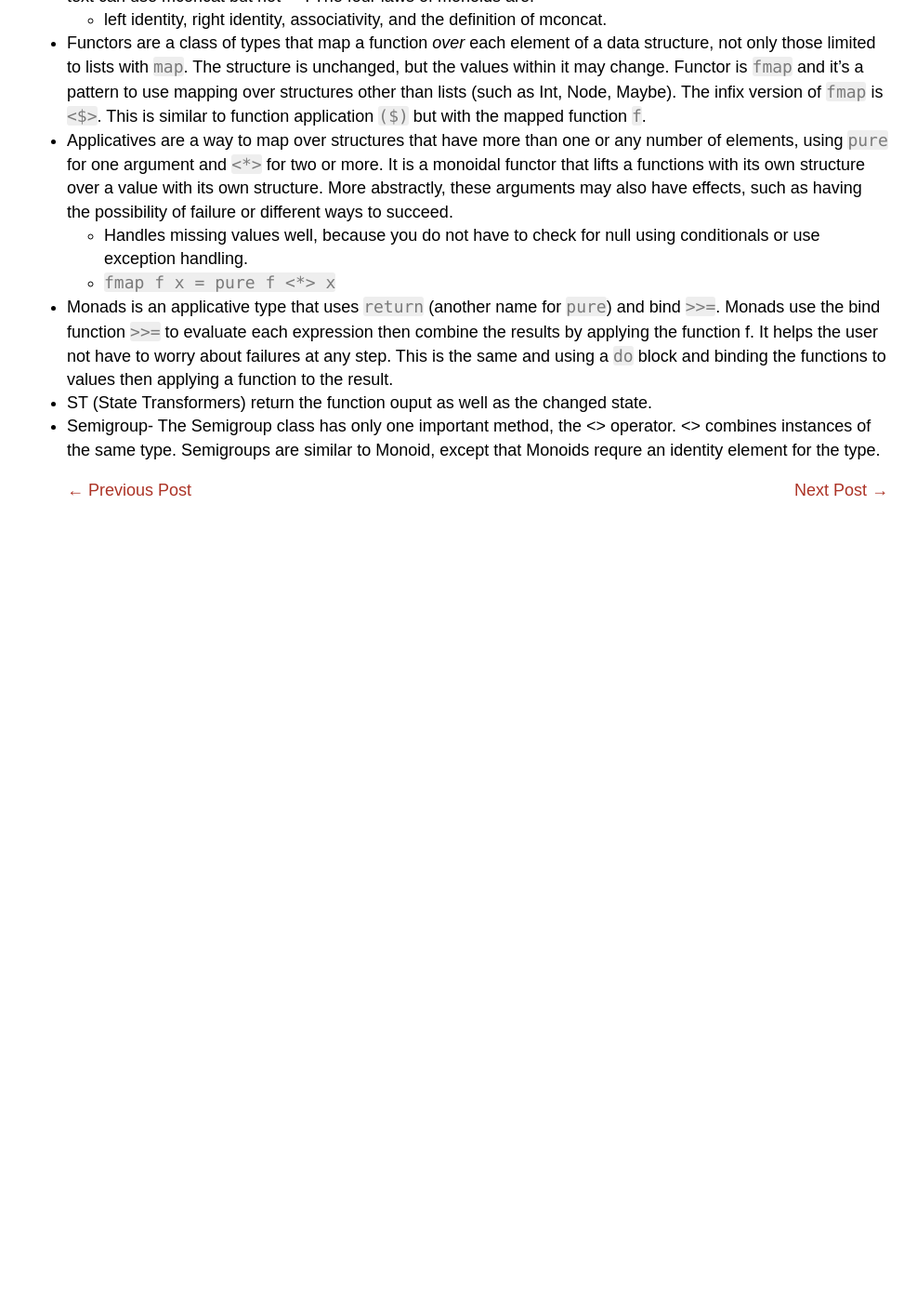
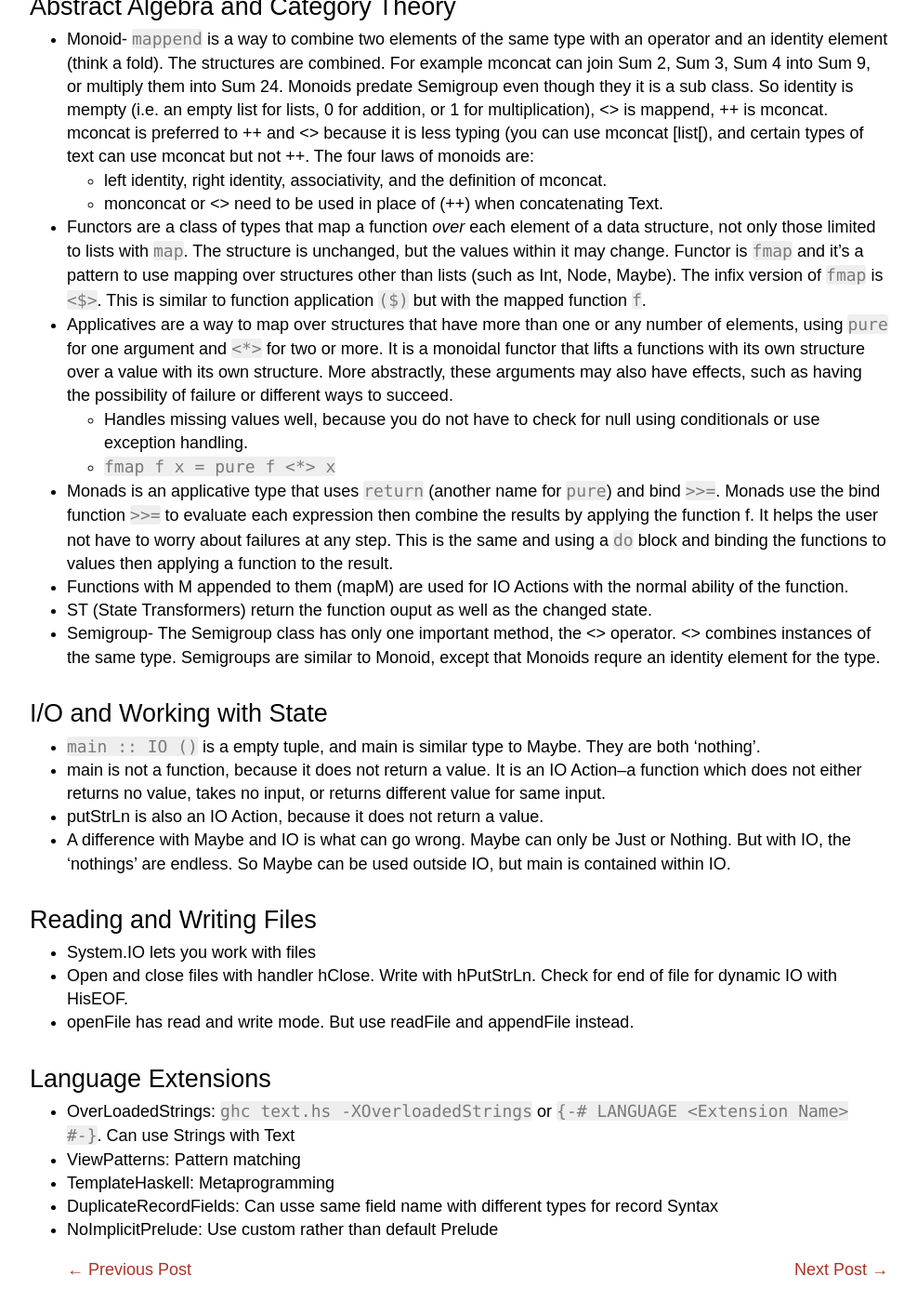
Before and after one commit to janaipakos/janaipakos.github.io, a Jekyll site: the page built from _posts/2016-10-03-Master-Haskell-Notes.md, in a window 1280 px wide and 1400 px high, scrolled down 3039 px. Shown: the whole window at 93% size, without its empty margins (146-1133 px from the left). Built offline with Jekyll 4.4.1, drawn with Linux system fonts in a browser that asks for light colours; before the commit the page ends 3669 px from its top, so only the background shows below that; some of the changed text lies outside the part shown.

```diff
--- a/_posts/2016-10-03-Master-Haskell-Notes.md
+++ b/_posts/2016-10-03-Master-Haskell-Notes.md
@@ -93,13 +93,38 @@ date: 2016-10-03
 - Haskell is lexically or location-base scoped
 - Scope is the entire function, not just what is to the right of the equals. But func is outside, while let is inside
 
+## Data Types
+- Strings, or lists of Chars, are not efficient for storing data. Use Text instead with Data.Text: `import qualified Data.Text as T`
+    + Similar functions between to the two, except for (++). Use mconcat or <> to concatenate
+- Data.Text.IO can work with IO with Text.
+
 ## Abstract Algebra and Category Theory
 - Monoid- `mappend` is a way to combine two elements of the same type with an operator and an identity element (think a fold). The structures are combined. For example mconcat can join Sum 2, Sum 3, Sum 4 into Sum 9, or multiply them into Sum 24. Monoids predate Semigroup even though they it is a sub class. So identity is mempty (i.e. an empty list for lists, 0 for addition, or 1 for multiplication), <> is mappend, ++ is mconcat. mconcat is preferred to ++ and <> because it is less typing (you can use mconcat [list[), and certain types of text can use mconcat but not ++. The four laws of monoids are:
     + left identity, right identity, associativity, and the definition of mconcat.
+    + monconcat or <> need to be used in place of (++) when concatenating Text.
 - Functors are a class of types that map a function *over* each element of a data structure, not only those limited to lists with `map`. The structure is unchanged, but the values within it may change. Functor is `fmap` and it's a pattern to use mapping over structures other than lists (such as Int, Node, Maybe). The infix version of `fmap` is `<$>`. This is similar to function application `($)` but with the mapped function `f`.
 - Applicatives are a way to map over structures that have more than one or any number of elements, using `pure` for one argument and `<*>` for two or more. It is a monoidal functor that lifts a functions with its own structure over a value with its own structure. More abstractly, these arguments may also have effects, such as having the possibility of failure or different ways to succeed.
     - Handles missing values well, because you do not have to check for null using conditionals or use exception handling.
     - `fmap f x = pure f <*> x`
 - Monads is an applicative type that uses `return` (another name for `pure`) and bind `>>=`. Monads use the bind function `>>=` to evaluate each expression then combine the results by applying the function f. It helps the user not have to worry about failures at any step. This is the same and using a `do` block and binding the functions to values then applying a function to the result.
+- Functions with M appended to them (mapM) are used for IO Actions with the normal ability of the function.
 - ST (State Transformers) return the function ouput as well as the changed state.
 - Semigroup- The Semigroup class has only one important method, the <> operator. <> combines instances of the same type. Semigroups are similar to Monoid, except that Monoids requre an identity element for the type.
+
+## I/O and Working with State
+- `main :: IO ()` is a empty tuple, and main is similar type to Maybe. They are both 'nothing'.
+- main is not a function, because it does not return a value. It is an IO Action--a function which does not either returns no value, takes no input, or returns different value for same input.
+- putStrLn is also an IO Action, because it does not return a value.
+- A difference with Maybe and IO is what can go wrong. Maybe can only be Just or Nothing. But with IO, the 'nothings' are endless. So Maybe can be used outside IO, but main is contained within IO.
+
+## Reading and Writing Files
+- System.IO lets you work with files
+- Open and close files with handler hClose. Write with hPutStrLn. Check for end of file for dynamic IO with HisEOF.
+- openFile has read and write mode. But use readFile and appendFile instead.
+
+## Language Extensions
+- OverLoadedStrings: `ghc text.hs -XOverloadedStrings` or `{-# LANGUAGE <Extension Name> #-}`. Can use Strings with Text
+- ViewPatterns: Pattern matching
+- TemplateHaskell: Metaprogramming
+- DuplicateRecordFields: Can usse same field name with different types for record Syntax
+- NoImplicitPrelude: Use custom rather than default Prelude
```
Also changed, not shown: other parts of _posts/2016-10-03-Master-Haskell-Notes.md (+4 -4 lines), projects.md (+0 -3 lines).
